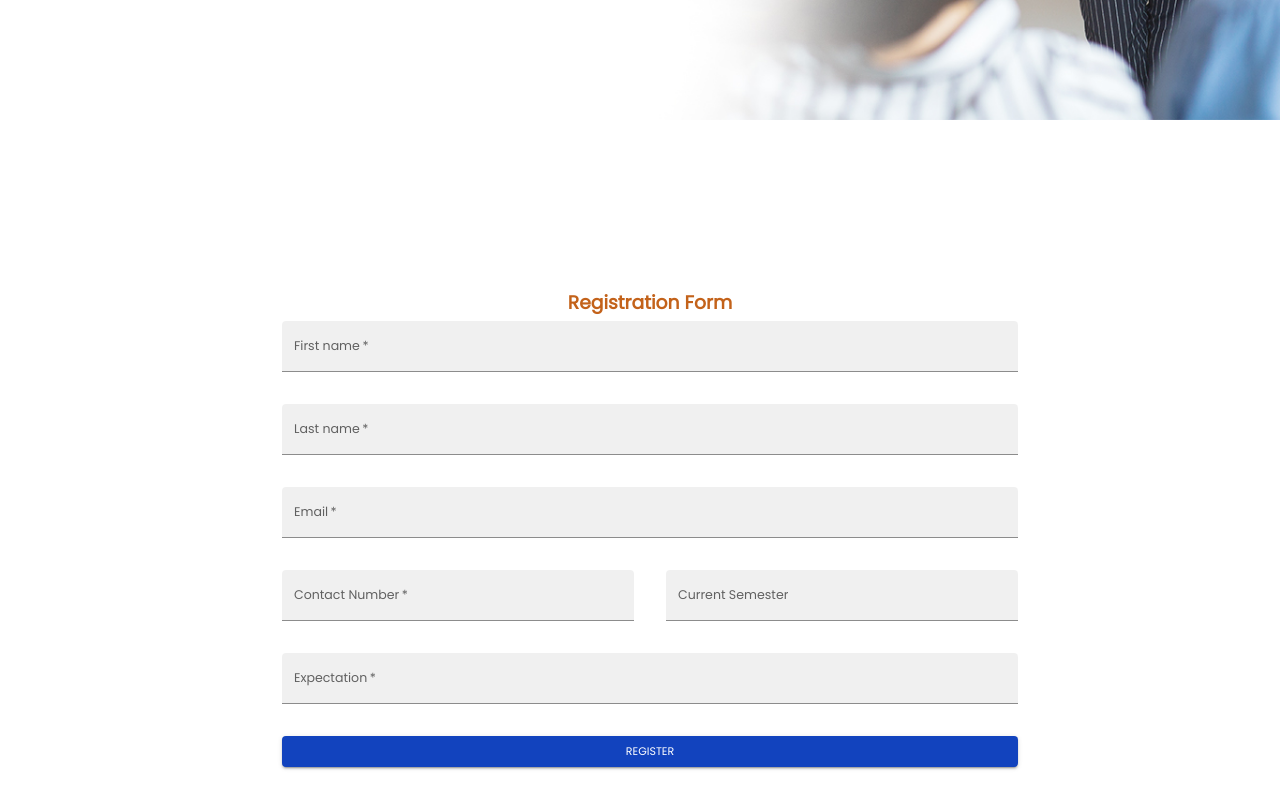
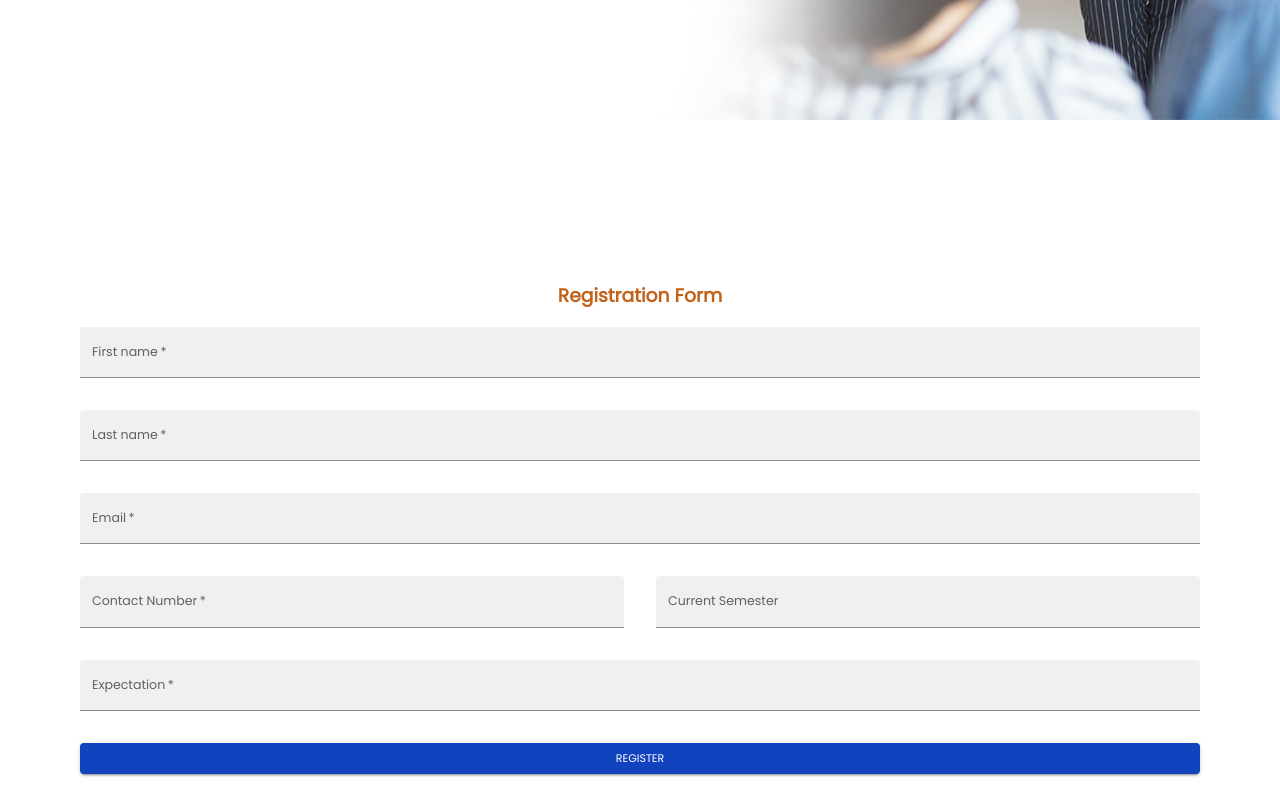
Before and after one commit to Prashishgt/Front-end-Event-Registration-MindXcape, a React (Create React App) app: page /registration in a window 1280 px wide. Shown: the part 600-1400 px from the top of the page. Built offline with nearby package versions, Linux system fonts and the light colour scheme.

Commit message:
fixed registration page

```diff
--- a/src/components/Registration.jsx
+++ b/src/components/Registration.jsx
@@ -58,12 +58,12 @@ export default function Registration() {
       width="100%"
       justifyContent="center"
       alignItems="center"
-      margin="10px"
+
     >
-      <Typography variant="h3" gutterBottom>
+      <Typography variant="h3" gutterBottom margin="20px">
         Registration Form
       </Typography>
-      <Grid width="60%" container spacing={4}>
+      <Grid width="90%" container spacing={4}>
         <Grid item xs={12}>
           <TextField
             required
```
